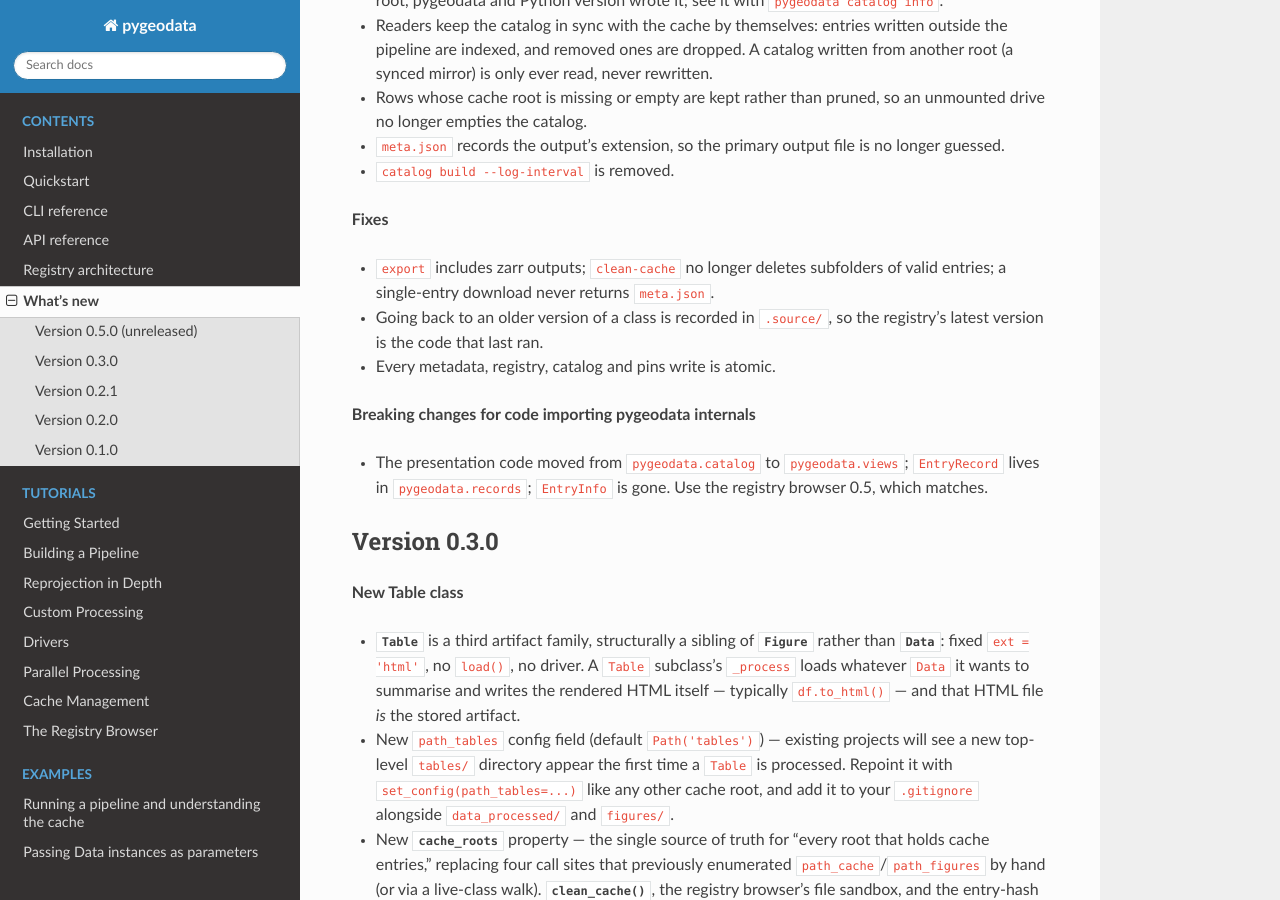
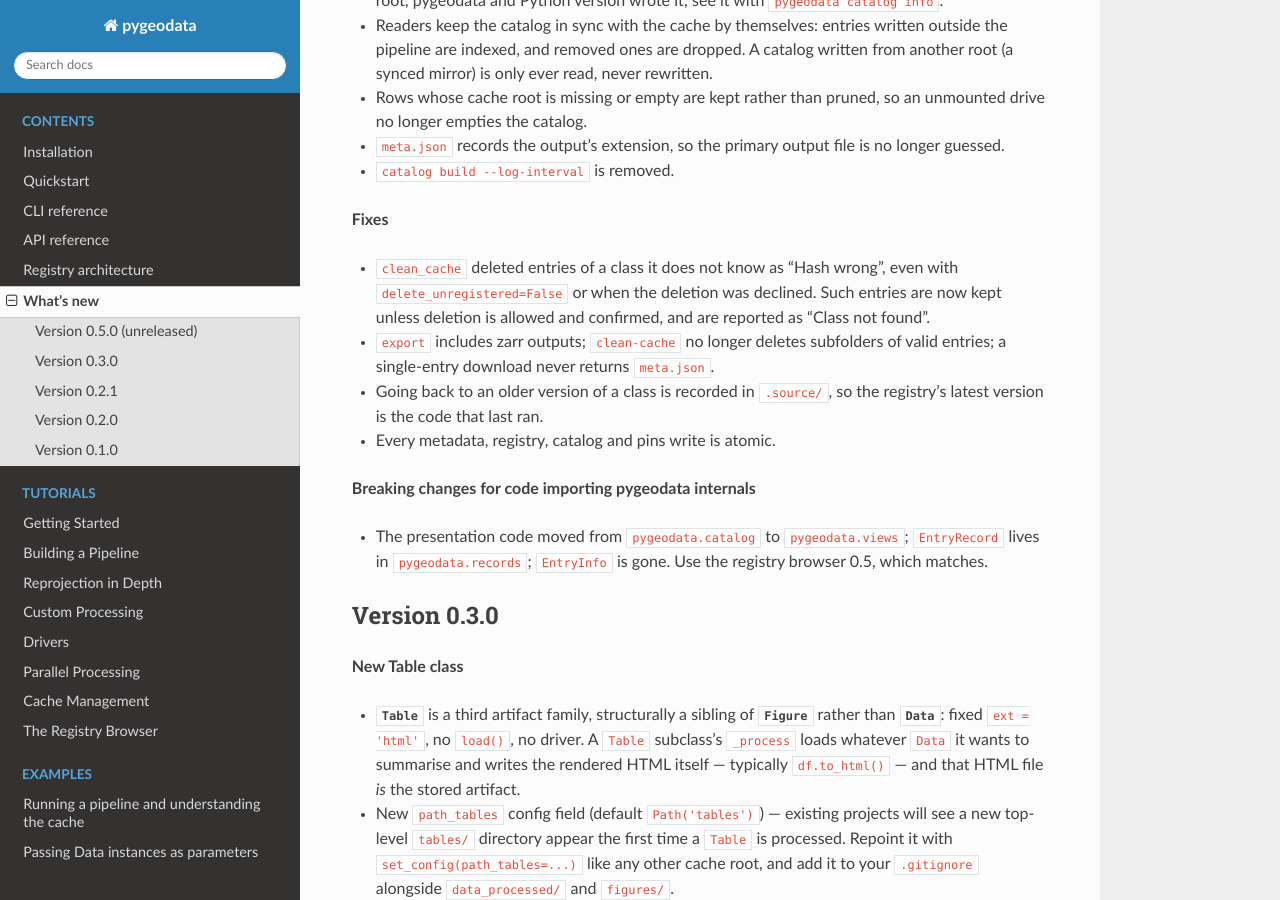
Before and after one commit to jasperroebroek/pygeodata, a Sphinx documentation site: the page built from docs/source/whats_new.rst, in a window 1280 px wide and 900 px high, scrolled down 1497 px. Built offline with Sphinx 7.4.7 and the Read the Docs theme 3.1.0, drawn with Linux system fonts in a browser that asks for light colours.

Commit message:
Release notes: clean_cache keeps entries of unknown classes

```diff
--- a/docs/source/whats_new.rst
+++ b/docs/source/whats_new.rst
@@ -80,6 +80,10 @@ Version 0.5.0 (unreleased)
 
 **Fixes**
 
+- ``clean_cache`` deleted entries of a class it does not know as "Hash wrong",
+  even with ``delete_unregistered=False`` or when the deletion was declined.
+  Such entries are now kept unless deletion is allowed and confirmed, and are
+  reported as "Class not found".
 - ``export`` includes zarr outputs; ``clean-cache`` no longer deletes
   subfolders of valid entries; a single-entry download never returns
   ``meta.json``.
```
